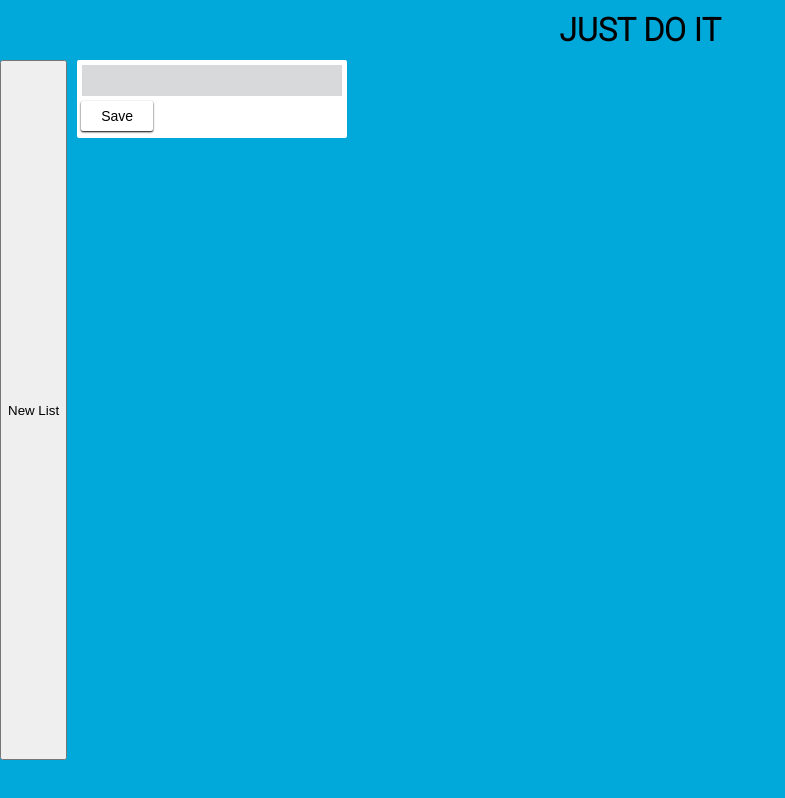
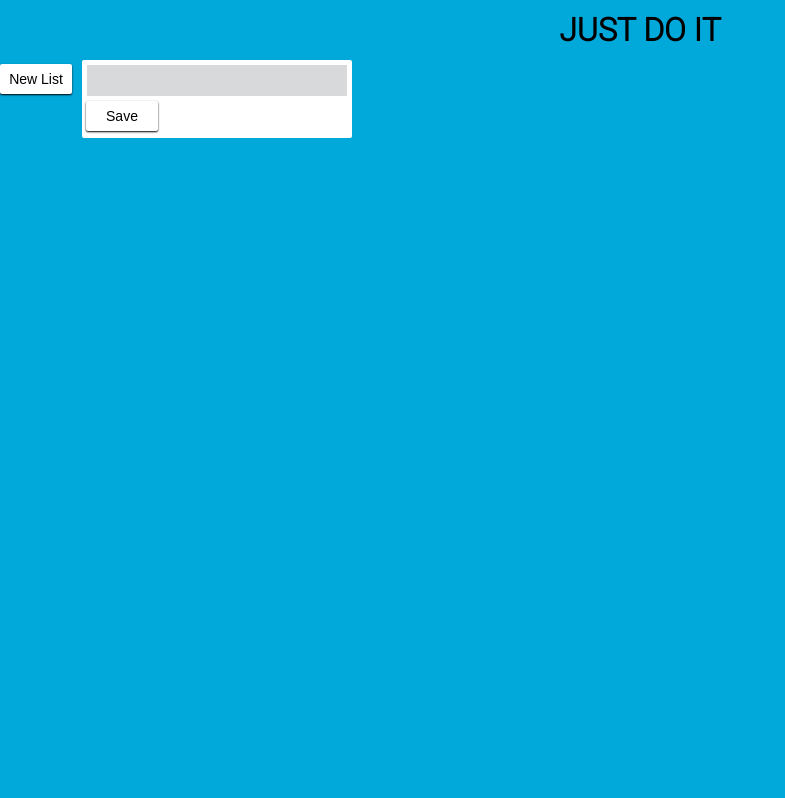
Before and after one commit to Jonathandah/kommunikation_grupparbete, a website: page index.html in a window 1280 px wide. Both pictures are taken after a click on the button "New List". Shown: the whole page, without its empty margins (0-785 px from the left). Drawn offline with Linux system fonts and the light colour scheme.

Commit message:
Listklart

```diff
--- a/index.html
+++ b/index.html
@@ -19,7 +19,7 @@
     <main>
       <div class="headez">
         </div>
-              <button onclick = "createlist()" type="button" name="button">New List</button>
+              <button class="newlist" type="button" name="button">New List</button>
       </main>
 </body>
 </html>
--- a/main.css
+++ b/main.css
@@ -77,3 +77,23 @@ main{
 .inputhide {
   display:none;
 }
+
+.x {
+  position: relative;
+  text-align: right;
+}
+
+.newlist {
+    font-size: 14px;
+    margin-top: 4px;
+    background-color: white;
+    color:black;
+    border-style: none;
+    border-radius: 2px;
+    padding: 7px 8px 8px 8px;
+    box-shadow: 0 1px 2px 0 black;
+    width: 72px;
+    height: 30px;
+    cursor: pointer;
+
+}
--- a/main.js
+++ b/main.js
@@ -1,14 +1,16 @@
-let container = document.getElementsByClassName('.container');
-let addlist = document.getElementById('add-a-list-btn');
-let listbox = document.getElementById('save-listbox');
+
 let main = document.querySelector('main');
 let p = document.querySelector('.inputhide');
 let savebutn = document.querySelector('.savebtn')
 let inputhide = document.querySelector(".input");
 
+
+
 function createlist(){
   let div = document.createElement("div");
   let box = document.createElement('div');
+  let x = document.createElement('button');
+  x.innerHTML = "X";
   let listinput = document.createElement('input');
   let savebt = document.createElement('button');
   let addlist = document.createElement('button');
@@ -16,10 +18,12 @@ function createlist(){
   savebt.innerHTML = "Save";
 
 
+
   div.classList.add("container");
   box.classList.add("save-list-box");
   listinput.classList.add("input");
   savebt.classList.add("savebtn");
+  x.classList.add("inputhide");
   p.classList.add("inputhide");
   console.log(div);
 
@@ -28,7 +32,9 @@ function createlist(){
   box.appendChild(p);
   box.appendChild(listinput);
   box.appendChild(savebt);
+  box.appendChild(x);
   main.appendChild(div);
+
 
 
   //adda din eventlistener
@@ -45,18 +51,17 @@ function createlist(){
     listinput.classList.add("inputhide");
     savebt.classList.add("inputhide");
     addcart.classList.remove("inputhide");
+    x.classList.remove("inputhide");
     console.log(listinput.value);
     console.log(p);
     console.log(e);
   });
 
-
+  x.addEventListener("click", function (e){
+    div.parentElement.removeChild(div);
+  })
 }
 
 
-savebutn.addEventListener("click", function () {
-  p.style.display = 'block';
-  p.textContent = inputhide.value;
-  console.log(inputhide.value);
-  console.log(p);
-});
+  let newlist = document.querySelector(".newlist");
+  newlist.addEventListener('click', createlist);
```
